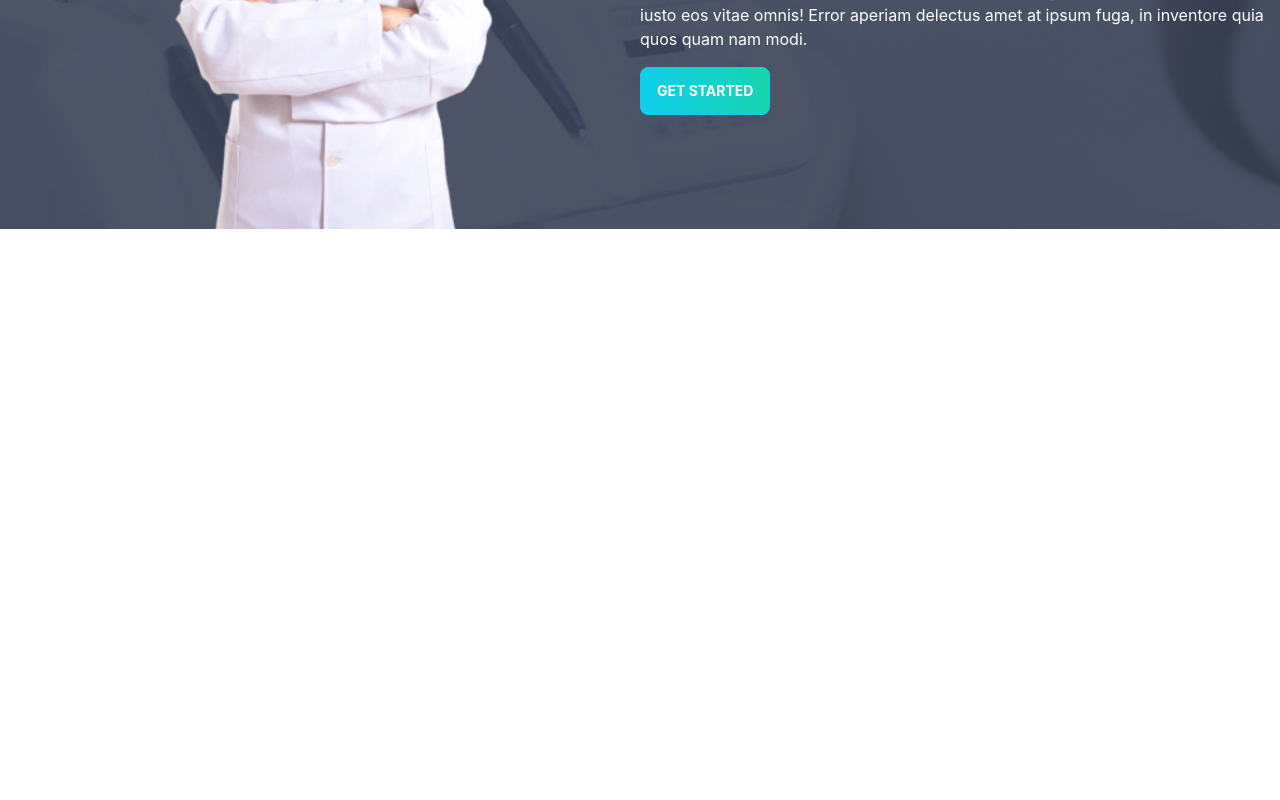
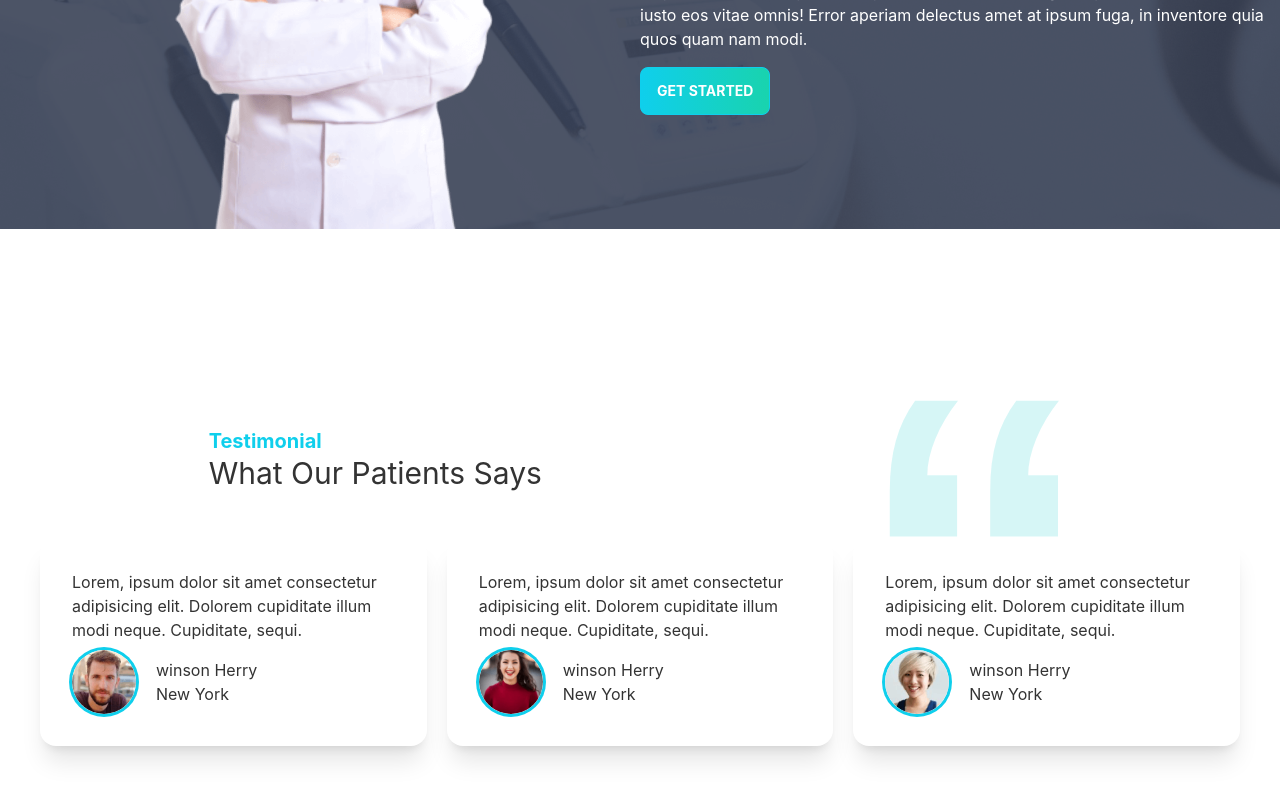
Before and after one commit to YeBenLing-ZAMAN/doctorBhai, a React (Create React App) app: page / in a window 1280 px wide. Shown: the part 2466-3266 px from the top of the page. Before the commit the page ends 2775 px from the top, so only its background shows below. Built offline with nearby package versions, Linux system fonts and the light colour scheme.

Commit message:
testimonial(Reviews) section added

```diff
--- a/src/Components/Pages/Home/Home.js
+++ b/src/Components/Pages/Home/Home.js
@@ -3,6 +3,7 @@
 import ServiceAppointment from '../Service/ServiceAppointment';
 import Bannar from './Bannar';
 import Info from './Info';
+import Testimonials from './Testimonials';
 
 const Home = () => {
     return (
@@ -11,6 +12,7 @@
             <Info></Info>
             <Service></Service>
             <ServiceAppointment></ServiceAppointment>
+            <Testimonials></Testimonials>
         </>
     );
 };
--- /dev/null
+++ b/src/Components/Pages/Home/Review.js
@@ -0,0 +1,24 @@
+import React from 'react';
+
+const Review = ({ review }) => {
+    return (
+        <div class="card lg:max-w-lg bg-base-100 shadow-xl">
+            <div class="card-body">
+                <p>Lorem, ipsum dolor sit amet consectetur adipisicing elit. Dolorem cupiditate illum modi neque. Cupiditate, sequi.</p>
+                <div class="flex items-center">
+                    <div class="avatar">
+                        <div class="rounded-full ring ring-primary ring-offset-base-100 w-16 mr-5">
+                            <img className='' src={review.img} alt='' />
+                        </div>
+                    </div>
+                    <div>
+                        <h4 className='text-l'>{review.name}</h4>
+                        <p className=''>{review.location}</p>
+                    </div>
+                </div>
+            </div>
+        </div>
+    );
+};
+
+export default Review;
--- /dev/null
+++ b/src/Components/Pages/Home/Testimonials.js
@@ -0,0 +1,55 @@
+import React from 'react';
+import quoteIcon from '../../../assets/icons/quote.svg';
+import people1 from "../../../assets/images/people1.png";
+import people2 from "../../../assets/images/people2.png";
+import people3 from "../../../assets/images/people3.png";
+import Review from './Review';
+const Testimonials = () => {
+    const reviews =[
+        {
+            id:1,
+            name:"winson Herry",
+            review:' ',
+            location:"New York",
+            img:people1
+
+        },
+        {
+            id:2,
+            name:"winson Herry",
+            review:' ',
+            location:"New York",
+            img:people2
+
+        },
+        {
+            id:3,
+            name:"winson Herry",
+            review:' ',
+            location:"New York",
+            img:people3
+
+        },
+    ]
+    return (
+        <section className='my-28 p-10'>
+            <div className='flex justify-around items-center'>
+                <div>
+                    <div><h4 className='text-xl text-primary font-bold'>Testimonial</h4></div>
+                    <h2 className='text-3xl'>What Our Patients Says</h2>
+                    <div></div>
+                </div>
+                <div>
+                    <img className='w-24 lg:w-48' src={quoteIcon} alt="" />
+                </div>
+            </div>
+            <div className='grid grid-cols-1 md:grid-cols-2 lg:grid-cols-3 gap-5'>
+            {
+                reviews.map(review=><Review key={review.id} review={review}></Review>)
+            }
+            </div>
+        </section>
+    );
+};
+
+export default Testimonials;
```
